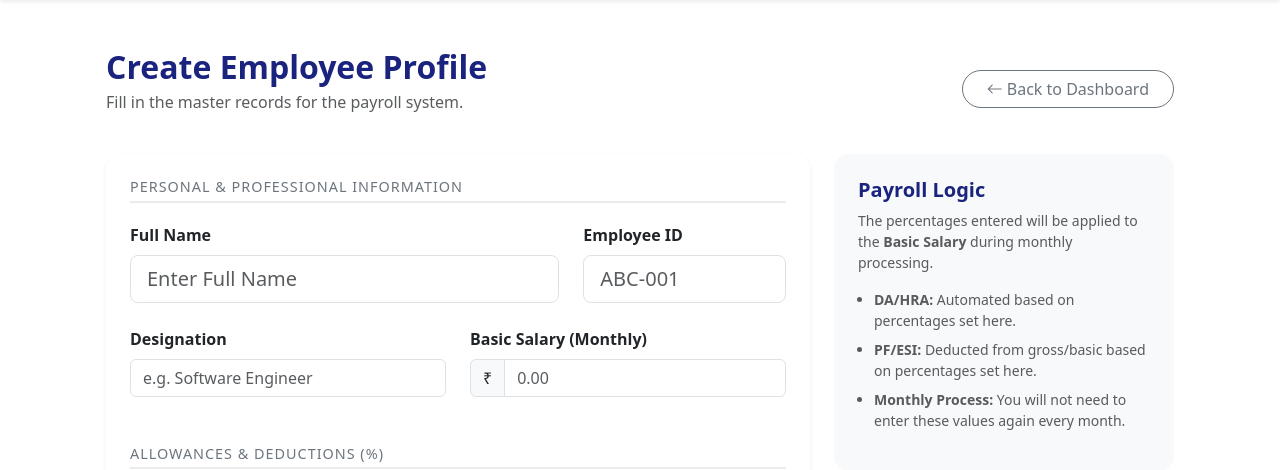
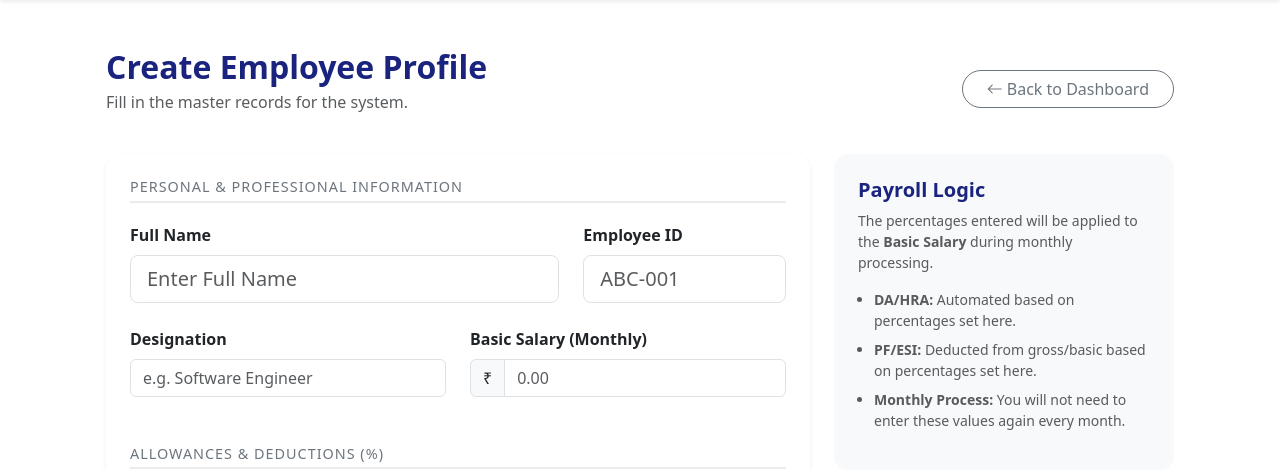
Before and after one commit to Salmathmullali/payroll_system, a Django app: page /add/ in a window 1280 px wide. Shown: the part 56-526 px from the top of the page. Run offline with Django 5.2, Linux system fonts and the light colour scheme; a user stored in the database is signed in.

Commit message:
final updated version

```diff
--- a/employees/templates/employees/employee_form.html
+++ b/employees/templates/employees/employee_form.html
@@ -35,7 +35,7 @@
             <h2 class="fw-bold text-navy mb-1">
                 {% if employee %}Update{% else %}Create{% endif %} Employee Profile
             </h2>
-            <p class="text-muted">Fill in the master records for the payroll system.</p>
+            <p class="text-muted">Fill in the master records for the system.</p>
         </div>
         <a href="{% url 'dashboard' %}" class="btn btn-outline-secondary rounded-pill px-4">
             <i class="bi bi-arrow-left"></i> Back to Dashboard
```
